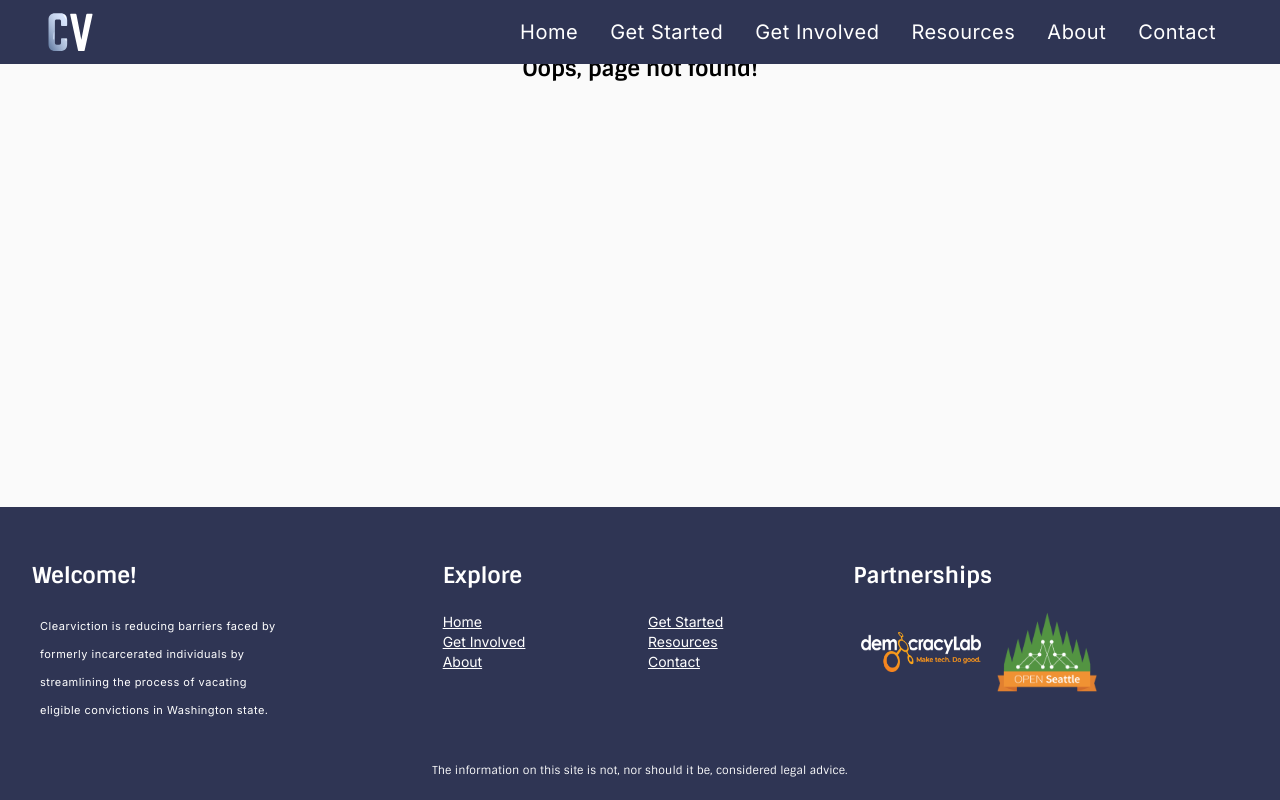
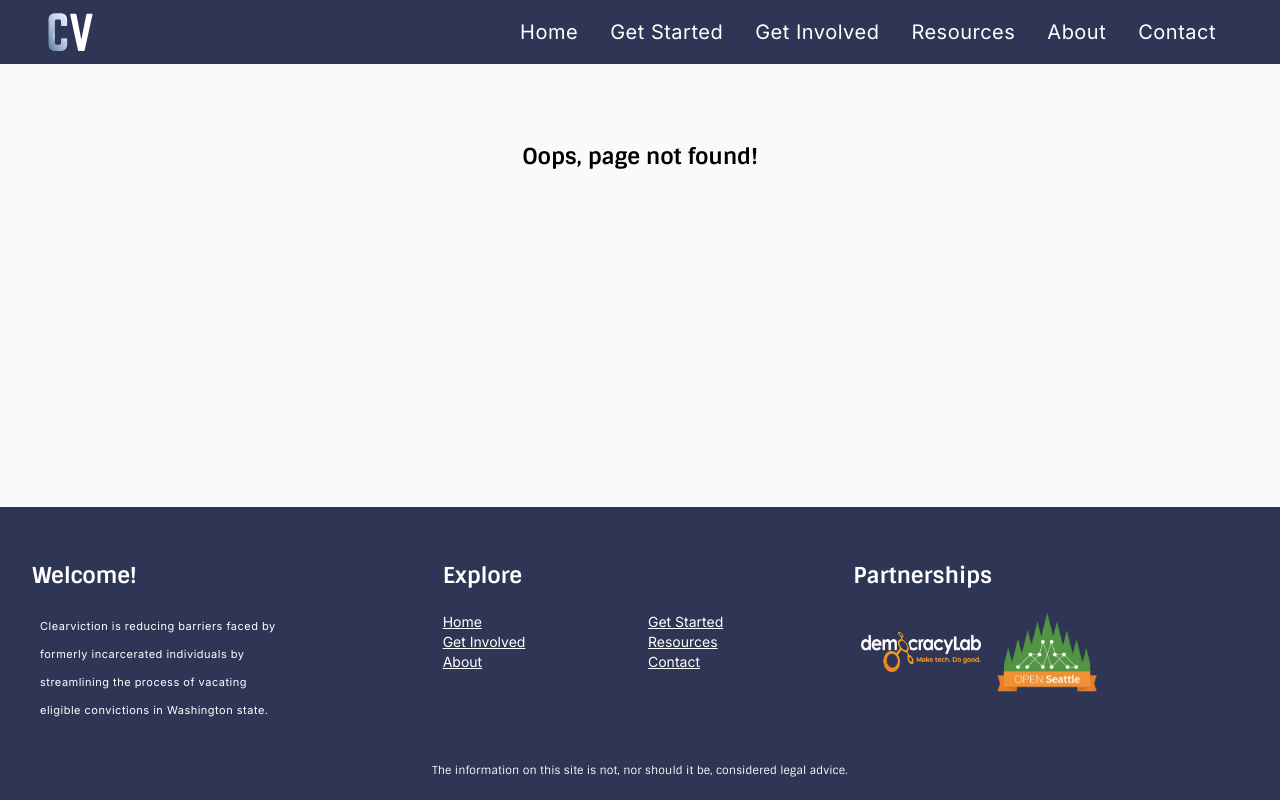
Before and after one commit to openseattle/clearviction-v1, a React (Create React App) app: page /404 in a window 1280 px wide. Built offline with nearby package versions, Linux system fonts and the light colour scheme.

Commit message:
add 404 redirect, adjust 404 styling

```diff
--- a/src/App.js
+++ b/src/App.js
@@ -54,6 +54,9 @@ function App() {
                         <Route path="/resources">
                             <ResourcesPage />
                         </Route>
+                        <Route>
+                            <Redirect to="/404" />
+                        </Route>
                     </Switch>
                     <Footer />
                 </Box>
--- a/src/Pages/ErrorPage.jsx
+++ b/src/Pages/ErrorPage.jsx
@@ -8,10 +8,10 @@ const ErrorPage = () => {
     useEffect(() => trackPageview("Error"), []);
 
     return (
-        <Container maxWidth="xs" padding={10}>
+        <Container maxWidth="xs">
             <Grid container direction="column" justifyContent="center">
                 <Grid item>
-                    <Typography variant="h5" align="center">
+                    <Typography variant="h5" align="center" component="h1" style={{ marginTop: "4em" }}>
                         Oops, page not found!
                     </Typography>
                 </Grid>
```
